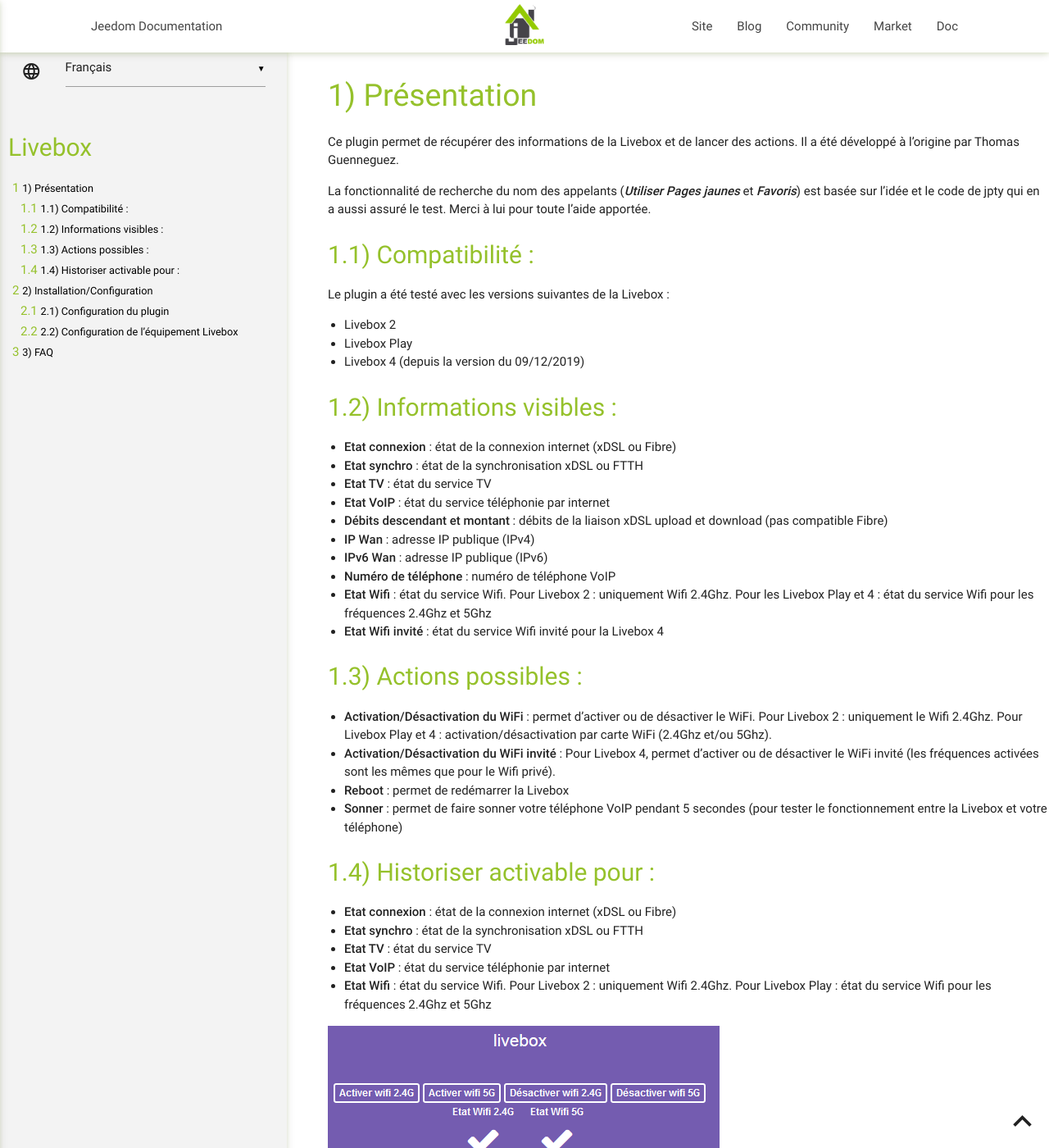
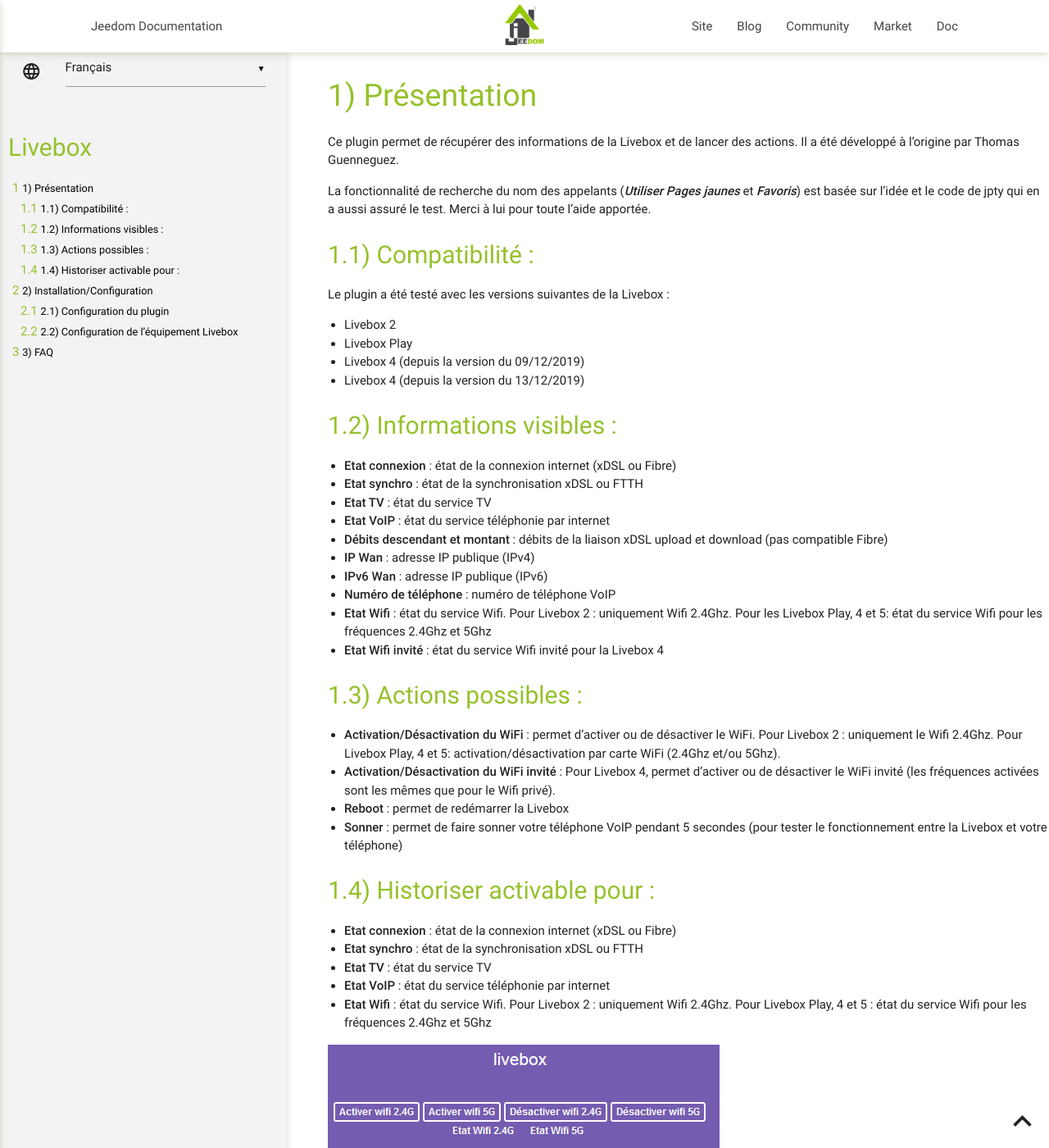
Before and after one commit to jmvedrine/plugin-livebox, a Jekyll site: the page built from docs/fr_FR/index.md, in a window 1280 px wide and 1400 px high. Shown: the whole window at 82% size. Built offline with Jekyll 4.4.1, drawn with Linux system fonts in a browser that asks for light colours; our own code applies the rules of GitHub Pages for plain Markdown files.

Commit message:
Docs update

```diff
--- a/docs/fr_FR/index.md
+++ b/docs/fr_FR/index.md
@@ -13,6 +13,7 @@ Le plugin a été testé avec les versions suivantes de la Livebox :
 - Livebox 2
 - Livebox Play
 - Livebox 4 (depuis la version du 09/12/2019)
+- Livebox 4 (depuis la version du 13/12/2019)
 
 Informations visibles :
 ---
@@ -25,13 +26,13 @@ Informations visibles :
 - **IP Wan** : adresse IP publique (IPv4)
 - **IPv6 Wan** : adresse IP publique (IPv6)
 - **Numéro de téléphone** : numéro de téléphone VoIP
-- **Etat Wifi** : état du service Wifi. Pour Livebox 2 : uniquement Wifi 2.4Ghz. Pour les Livebox Play et 4 : état du service Wifi pour les fréquences 2.4Ghz et 5Ghz
+- **Etat Wifi** : état du service Wifi. Pour Livebox 2 : uniquement Wifi 2.4Ghz. Pour les Livebox Play, 4 et 5: état du service Wifi pour les fréquences 2.4Ghz et 5Ghz
 - **Etat Wifi invité** : état du service Wifi invité pour la Livebox 4
 
 Actions possibles :
 ---
 
-- **Activation/Désactivation du WiFi** : permet d'activer ou de désactiver le WiFi. Pour Livebox 2 : uniquement le Wifi 2.4Ghz. Pour Livebox Play et 4 : activation/désactivation par carte WiFi (2.4Ghz et/ou 5Ghz).
+- **Activation/Désactivation du WiFi** : permet d'activer ou de désactiver le WiFi. Pour Livebox 2 : uniquement le Wifi 2.4Ghz. Pour Livebox Play, 4 et 5: activation/désactivation par carte WiFi (2.4Ghz et/ou 5Ghz).
 - **Activation/Désactivation du WiFi invité** : Pour Livebox 4, permet d'activer ou de désactiver le WiFi invité (les fréquences activées sont les mêmes que pour le Wifi privé).
 - **Reboot** : permet de redémarrer la Livebox
 - **Sonner** : permet de faire sonner votre téléphone VoIP pendant 5 secondes (pour tester le fonctionnement entre la Livebox et votre téléphone)
@@ -43,7 +44,7 @@ Historiser activable pour :
 - **Etat synchro** : état de la synchronisation xDSL ou FTTH
 - **Etat TV** : état du service TV
 - **Etat VoIP** : état du service téléphonie par internet
-- **Etat Wifi** : état du service Wifi. Pour Livebox 2 : uniquement Wifi 2.4Ghz. Pour Livebox Play : état du service Wifi pour les fréquences 2.4Ghz et 5Ghz
+- **Etat Wifi** : état du service Wifi. Pour Livebox 2 : uniquement Wifi 2.4Ghz. Pour Livebox Play, 4 et 5 : état du service Wifi pour les fréquences 2.4Ghz et 5Ghz
 
 ![informations01](../images/livebox1.png)
 ![informations02](../images/livebox_screenshot2.png)
```
